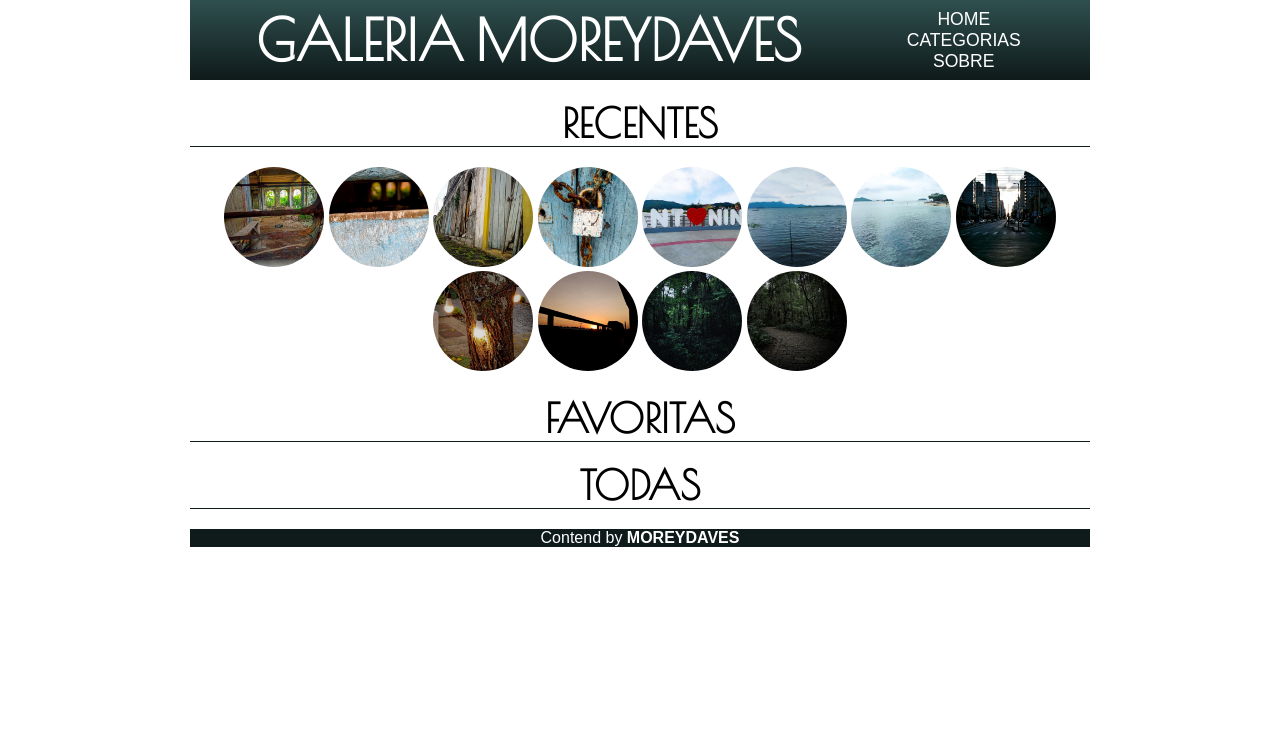
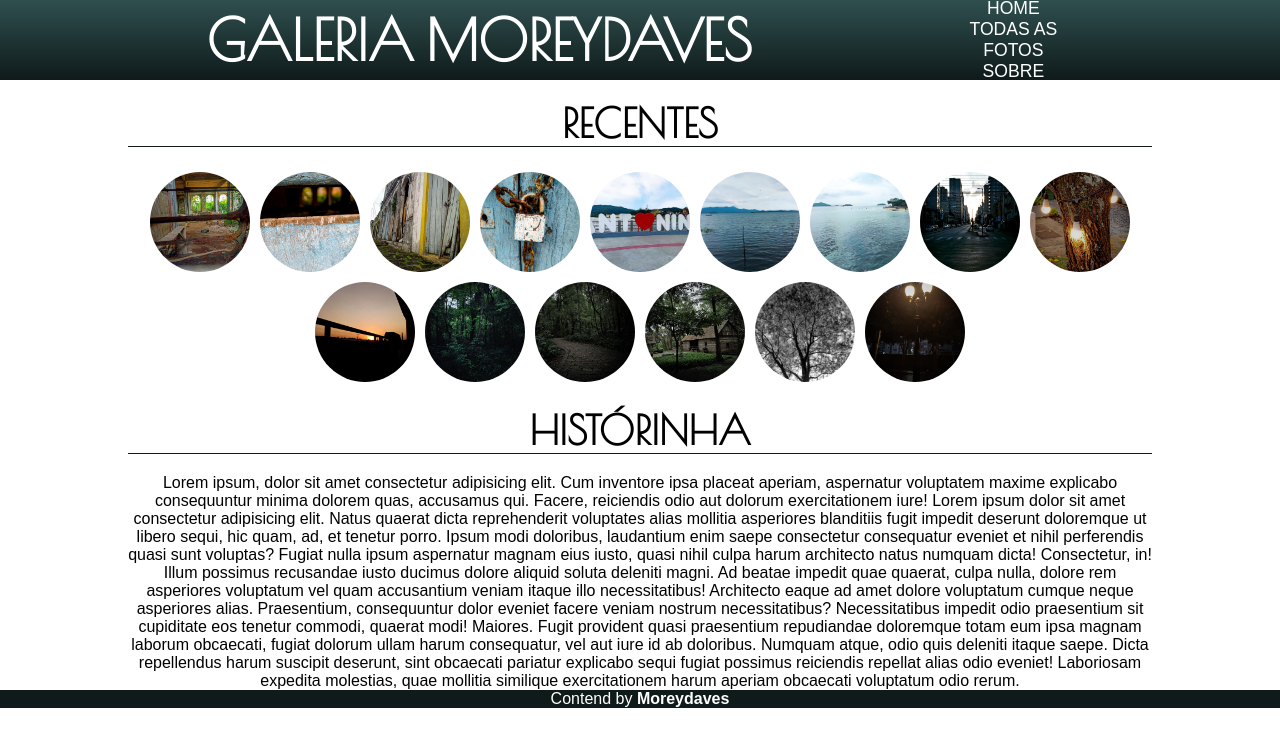
Before and after one commit to moreydaves/galeria-moreydaves, a plain HTML site: page index.html in a window 1280 px wide. Drawn offline with nearby package versions, Linux system fonts and the light colour scheme; a web font is replaced by a local one.

Commit message:
Arrumando mais coisa e adicionando todas as fotos

```diff
--- a/index.html
+++ b/index.html
@@ -5,20 +5,21 @@
     <meta http-equiv="X-UA-Compatible" content="IE=edge">
     <meta name="viewport" content="width=device-width, initial-scale=1.0">
     <link rel="stylesheet" href="style.css">
-    <title>APRENDER</title>
+    <link rel="stylesheet" href="recentes.css">
+    <title>Galeria Moreydaves</title>
 </head>
 <body>
     <header>
         <h1 id="titulo">GALERIA MOREYDAVES</h1>
         <nav>
-            <a href="">HOME</a>
-            <a href="">CATEGORIAS</a>
+            <a href="index.html">HOME</a>
+            <a href="todas-as-fotos.html">TODAS AS FOTOS</a>
             <a href="">SOBRE</a>
         </nav>
     </header>
     <main>
+        <h2>RECENTES</h2>
         <section class="fav">
-            <h2>RECENTES</h2>
             <div class="foto" id="d1"></div>
             <div class="foto" id="d2"></div>
             <div class="foto" id="d3"></div>
@@ -31,14 +32,22 @@
             <div class="foto" id="d10"></div>
             <div class="foto" id="d11"></div>
             <div class="foto" id="d12"></div>
+            <div class="foto" id="d13"></div>
+            <div class="foto" id="d14"></div>
+            <div class="foto" id="d15"></div>
         </section>
+        <h2>HISTÓRINHA</h2>
         <section>
-            <h2>FAVORITAS</h2>
-        </section>
-        <section>
-            <h2>TODAS</h2>
+            <p>Lorem ipsum, dolor sit amet consectetur adipisicing elit. Cum inventore ipsa placeat aperiam, aspernatur voluptatem maxime explicabo consequuntur minima dolorem quas, accusamus qui. Facere, reiciendis odio aut dolorum exercitationem iure! Lorem ipsum dolor sit amet consectetur adipisicing elit. Natus quaerat dicta reprehenderit voluptates alias mollitia asperiores blanditiis fugit impedit deserunt doloremque ut libero sequi, hic quam, ad, et tenetur porro.
+            Ipsum modi doloribus, laudantium enim saepe consectetur consequatur eveniet et nihil perferendis quasi sunt voluptas? Fugiat nulla ipsum aspernatur magnam eius iusto, quasi nihil culpa harum architecto natus numquam dicta!
+            Consectetur, in! Illum possimus recusandae iusto ducimus dolore aliquid soluta deleniti magni. Ad beatae impedit quae quaerat, culpa nulla, dolore rem asperiores voluptatum vel quam accusantium veniam itaque illo necessitatibus!
+            Architecto eaque ad amet dolore voluptatum cumque neque asperiores alias. Praesentium, consequuntur dolor eveniet facere veniam nostrum necessitatibus? Necessitatibus impedit odio praesentium sit cupiditate eos tenetur commodi, quaerat modi! Maiores.
+            Fugit provident quasi praesentium repudiandae doloremque totam eum ipsa magnam laborum obcaecati, fugiat dolorum ullam harum consequatur, vel aut iure id ab doloribus. Numquam atque, odio quis deleniti itaque saepe.
+            Dicta repellendus harum suscipit deserunt, sint obcaecati pariatur explicabo sequi fugiat possimus reiciendis repellat alias odio eveniet! Laboriosam expedita molestias, quae mollitia similique exercitationem harum aperiam obcaecati voluptatum odio rerum.</p>
         </section>
     </main>
-    <footer>Contend by <strong>MOREYDAVES</strong></footer>
+    <footer>
+        Contend by <strong>Moreydaves</strong>
+    </footer>
 </body>
 </html>
--- /dev/null
+++ b/recentes.css
@@ -0,0 +1,47 @@
+@charset "UTF-8";
+
+#d1{
+    background-image: url(images/foto1.jpg);
+}
+#d2{
+    background-image: url(images/foto2.jpg);
+}
+#d3{
+    background-image: url(images/foto3.jpg);
+}
+#d4{
+    background-image: url(images/foto4.jpg);
+}
+#d5{
+    background-image: url(images/foto5.jpg);
+}
+#d6{
+    background-image: url(images/foto6.jpg);
+}
+#d7{
+    background-image: url(images/foto7.jpg);
+}
+#d8{
+    background-image: url(images/foto8.jpg);
+}
+#d9{
+    background-image: url(images/foto9.jpg);
+}
+#d10{
+    background-image: url(images/foto10.jpg);
+}
+#d11{
+    background-image: url(images/foto12.jpg);
+}
+#d12{
+    background-image: url(images/foto13.jpg);
+}
+#d13{
+    background-image: url(images/foto14.jpg);
+}
+#d14{
+    background-image: url(images/foto15.jpg);
+}
+#d15{
+    background-image: url(images/foto16.jpg);
+}
--- a/style.css
+++ b/style.css
@@ -18,9 +18,8 @@
 }
 body{
     margin: 10px;
-    max-width: 900px;
     text-align: center;
-    margin: auto;
+    margin: 0;
 }
 *{
     margin: 0;
@@ -34,7 +33,7 @@ a{
 header{
     background-image: linear-gradient(to bottom, darkslategray, rgb(15, 26, 26));
     display: flex;
-    justify-content: space-around;
+    justify-content: space-evenly;
     align-items: center;
     height: 70px;
     padding: 5px;
@@ -67,11 +66,21 @@ header nav a:hover{
     border-radius: 20px;
 
 }
-main section h2{
+main{
+    max-width: 80vw;
+    margin: auto;
+}
+main h2{
     font-family: var(--fnt4);
     font-size: 5vh;
     border-bottom: 1px solid var(--cor2);
     margin: 20px 0px;
+}
+main section.fav{
+    display: flex;
+    flex-direction: row;
+    flex-wrap: wrap;
+    justify-content: center;
 }
 main section div.foto{
     width: 100px;
@@ -79,62 +88,19 @@ main section div.foto{
     background-position: center center;
     background-size: cover;
     border-radius: 50%;
-    display: inline-block;
-}
-main section.fav{
-    display: flex;
-    flex-direction: row;
-    flex-wrap: wrap;
-}
-.fav:nth-child(1){
-    display: block;
+    margin: 5px;
 }
 main section div.foto:active{
     border-radius: 0px;
     width: 100%;
     height: 100vh;
+    position: fixed;
+    top: 0;
     margin: 0;
-    position: absolute;
-    left: 0;
-    top: 0;
     background-size: contain;
+    background-repeat: no-repeat;
     background-position: center center;
-}
-#d1{
-    background-image: url(images/foto1.jpg);
-}
-#d2{
-    background-image: url(images/foto2.jpg);
-}
-#d3{
-    background-image: url(images/foto3.jpg);
-}
-#d4{
-    background-image: url(images/foto4.jpg);
-}
-#d5{
-    background-image: url(images/foto5.jpg);
-}
-#d6{
-    background-image: url(images/foto6.jpg);
-}
-#d7{
-    background-image: url(images/foto7.jpg);
-}
-#d8{
-    background-image: url(images/foto8.jpg);
-}
-#d9{
-    background-image: url(images/foto9.jpg);
-}
-#d10{
-    background-image: url(images/foto10.jpg);
-}
-#d11{
-    background-image: url(images/foto12.jpg);
-}
-#d12{
-    background-image: url(images/foto13.jpg);
+    background-color: rgba(0, 0, 0, 0.915);
 }
 footer{
     background-color: var(--cor2);
--- /dev/null
+++ b/todas-as-fotos.css
@@ -0,0 +1 @@
+@charset "UTF-8";
```
Also changed, not shown: todas-as-fotos.html (added, +30 -0 lines).
